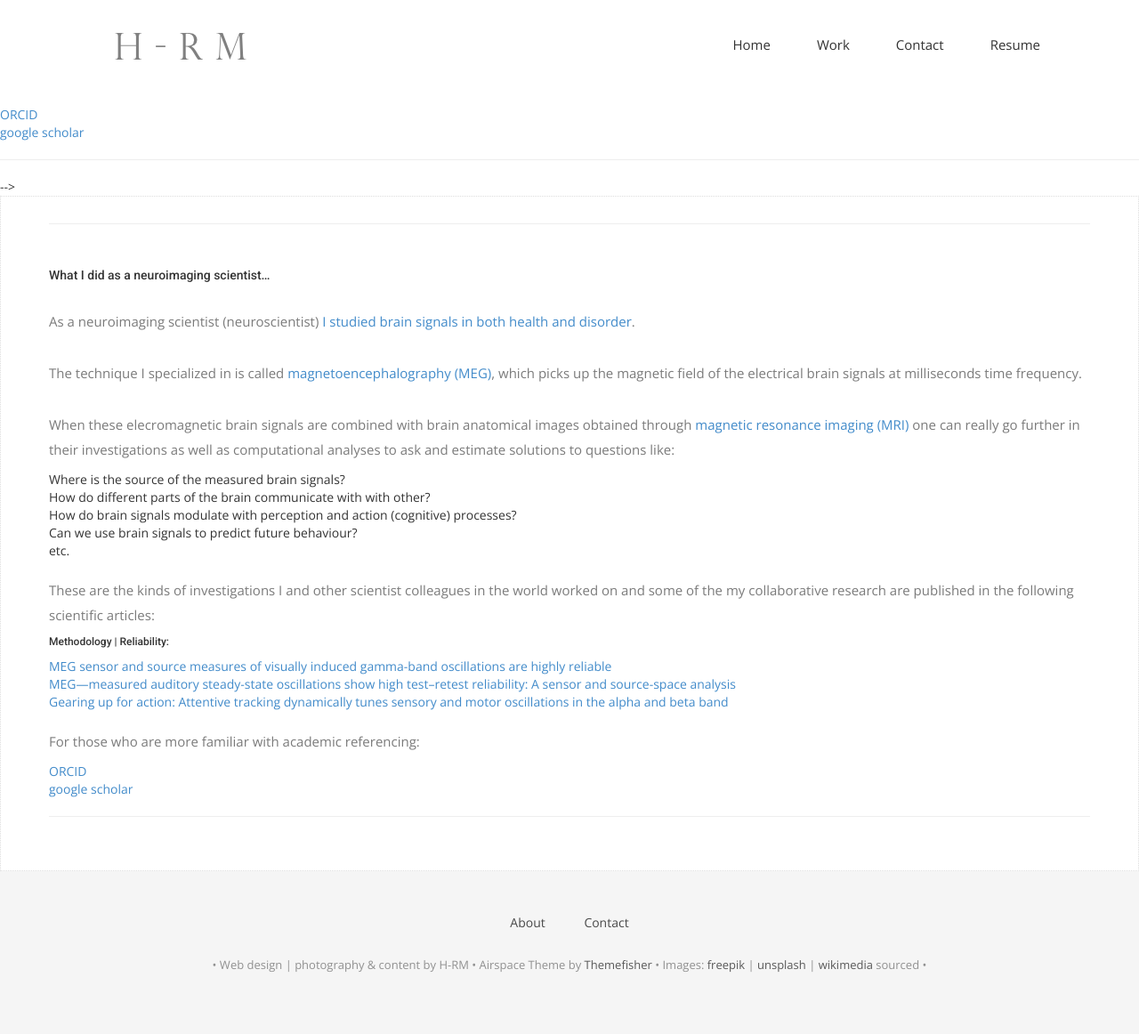
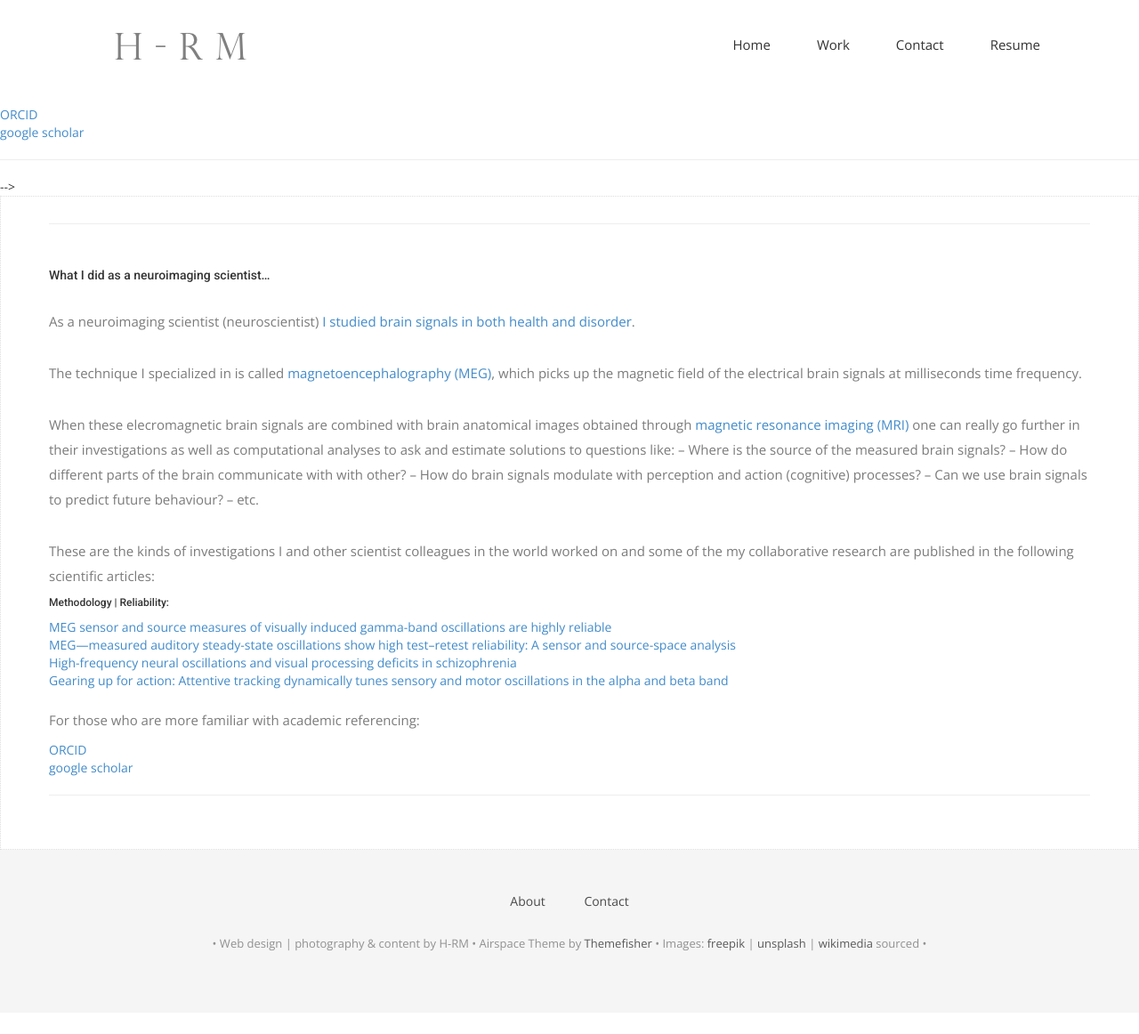
Before and after one commit to hengrumay/hengrumay.github.io, a Jekyll site: the page built from _pages/research_overview.md, in a window 1280 px wide. Shown: the whole page at 89% size. Built offline with Jekyll 4.4.1, drawn with Linux system fonts in a browser that asks for light colours; nearby versions of some CDN libraries; some web fonts are replaced; our own code applies the rules of GitHub Pages for plain Markdown files; after the commit the page ends 1138 px from its top, so only the background shows below that.

Commit message:
Update research_overview.md

```diff
--- a/_pages/research_overview.md
+++ b/_pages/research_overview.md
@@ -9,11 +9,11 @@ When these elecromagnetic brain signals are combined with brain anatomical image
 [magnetic resonance imaging (MRI)](https://en.wikipedia.org/wiki/Magnetic_resonance_imaging)
 one can really go further in their investigations as well as computational analyses to ask and estimate solutions to questions
 like:
-  - Where is the source of the measured brain signals?
-  - How do different parts of the brain communicate with with other?
-  - How do brain signals modulate with perception and action (cognitive) processes?
-  - Can we use brain signals to predict future behaviour?
-  - etc.
+  -- Where is the source of the measured brain signals?
+  -- How do different parts of the brain communicate with with other?
+  -- How do brain signals modulate with perception and action (cognitive) processes?
+  -- Can we use brain signals to predict future behaviour?
+  -- etc.
 
 These are the kinds of investigations I and other scientist colleagues in the world worked on
 and some of the my collaborative research are published in the following scientific articles:
@@ -21,7 +21,7 @@ and some of the my collaborative research are published in the following scienti
 ###### Methodology | Reliability:
 - [MEG sensor and source measures of visually induced gamma-band oscillations are highly reliable](https://doi.org/10.1016/j.neuroimage.2016.05.006)
 - [MEG—measured auditory steady-state oscillations show high test–retest reliability: A sensor and source-space analysis](https://doi.org/10.1016/j.neuroimage.2015.07.055)
-- []()
+- [High-frequency neural oscillations and visual processing deficits in schizophrenia](https://www.frontiersin.org/articles/10.3389/fpsyg.2013.00621/full)
 - [Gearing up for action: Attentive tracking dynamically tunes sensory and motor oscillations in the alpha and beta band](https://doi.org/10.1016/j.neuroimage.2013.04.120)
 - []()
 - []()
```
